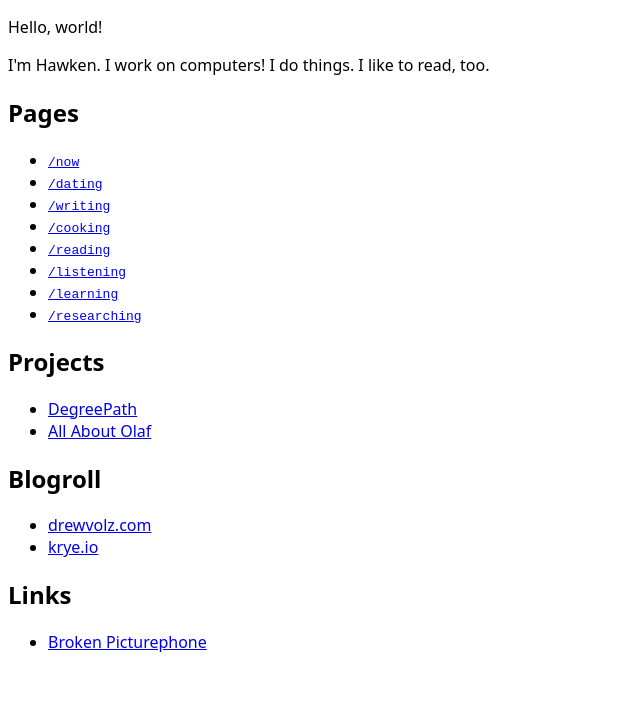
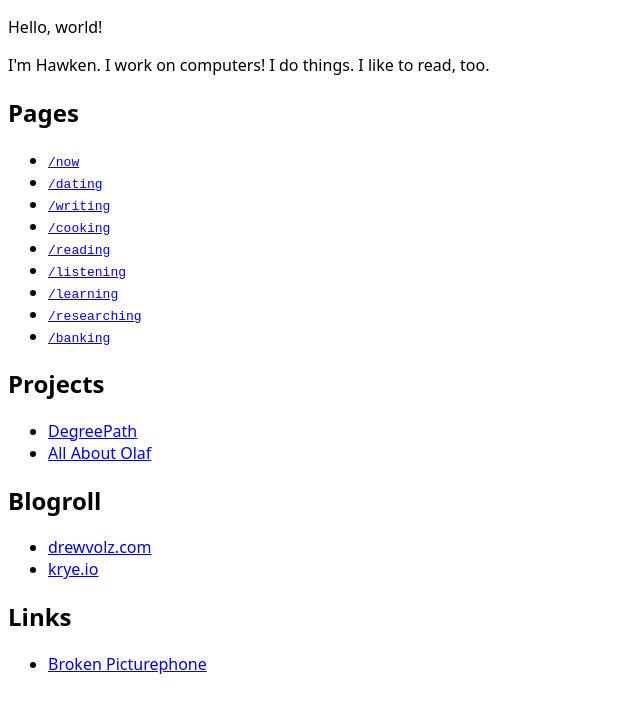
Before and after one commit to hawkrives/hawken.is, a plain HTML site: page index.html in a window 1280 px wide. Shown: the whole page, without its empty margins (0-640 px from the left). Drawn offline with Linux system fonts and the light colour scheme.

Commit message:
add /banking

```diff
--- a/index.html
+++ b/index.html
@@ -38,6 +38,7 @@
   <li><a href="/listening"><code>/listening</code></a>
   <li><a href="/learning"><code>/learning</code></a>
   <li><a href="/researching"><code>/researching</code></a>
+  <li><a href="/banking"><code>/banking</code></a>
 </ul>
 
 <h2>Projects</h2>
```
Also changed, not shown: 1 other file.
